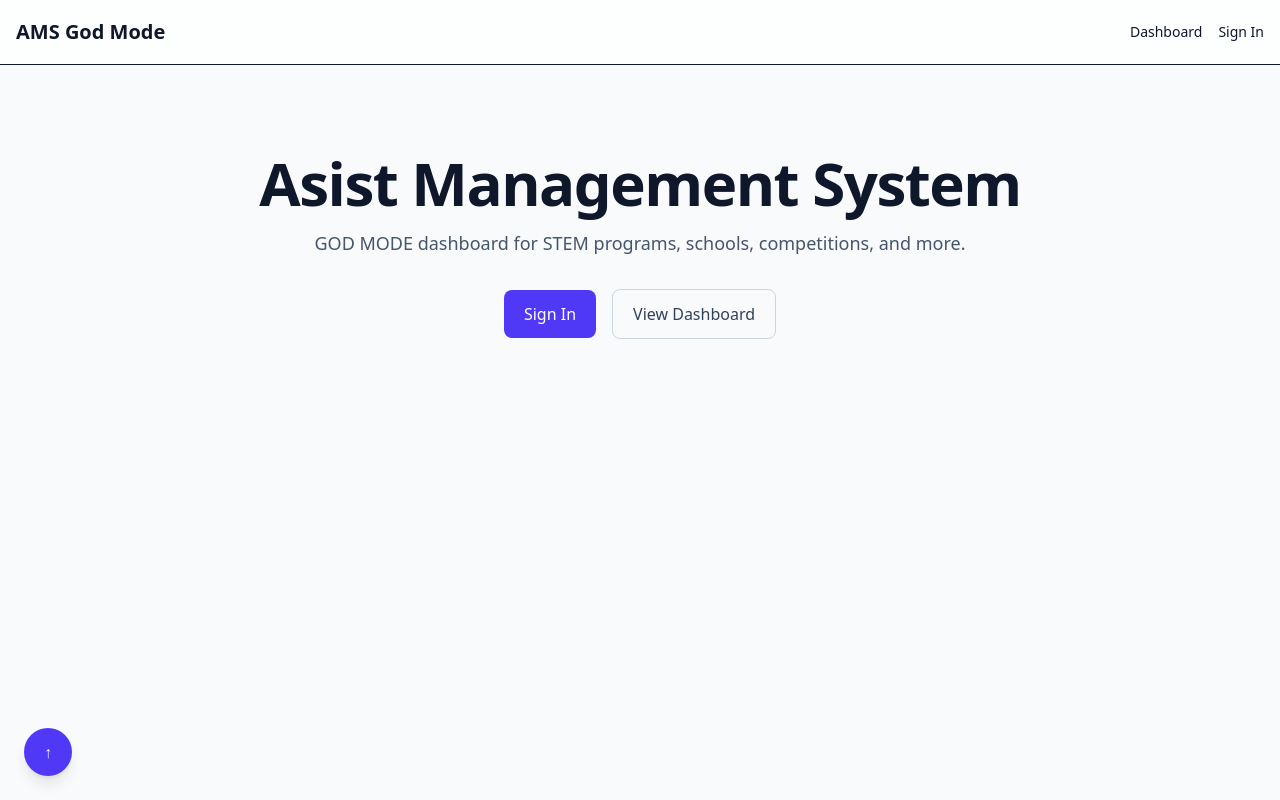
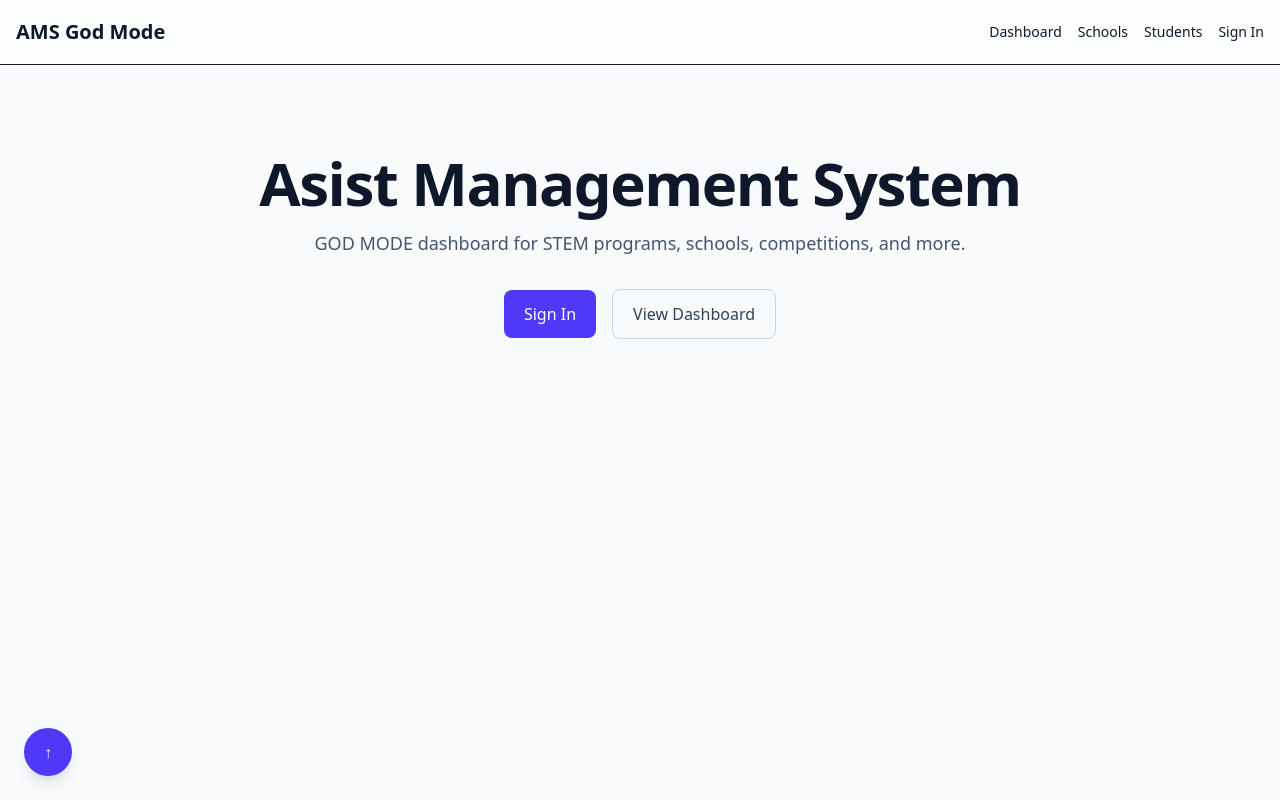
Before and after one commit to Biimwa/AMS, a Laravel app: page / in a window 1280 px wide. Run offline with Laravel 12, Linux system fonts and the light colour scheme; style sheets or scripts are compiled from the project's sources; parts of the project's set-up code (start-up, migrations or seed data) failed here and were passed over.

Commit message:
feat(godmode): add Schools and Students pages, routes, and navbar links; build passes

```diff
--- a/ams/resources/js/godmode/components/Navbar.vue
+++ b/ams/resources/js/godmode/components/Navbar.vue
@@ -4,6 +4,8 @@
       <router-link to="/" class="font-bold text-xl">AMS God Mode</router-link>
       <nav class="flex items-center gap-4 text-sm">
         <router-link to="/dashboard" class="hover:text-indigo-600">Dashboard</router-link>
+        <router-link to="/schools" class="hover:text-indigo-600">Schools</router-link>
+        <router-link to="/students" class="hover:text-indigo-600">Students</router-link>
         <router-link to="/login" class="hover:text-indigo-600">Sign In</router-link>
       </nav>
     </div>
--- /dev/null
+++ b/ams/resources/js/godmode/pages/Schools.vue
@@ -0,0 +1,14 @@
+<template>
+  <section>
+    <h1 class="text-2xl font-semibold">Schools</h1>
+    <p class="mt-2 text-slate-600">Manage schools and clubs.</p>
+    <div class="mt-6 grid gap-4 md:grid-cols-2 lg:grid-cols-3">
+      <div class="card">School list coming soon...</div>
+    </div>
+  </section>
+</template>
+
+<style scoped>
+@reference '../../../css/app.css';
+.card{ @apply p-6 bg-white rounded-xl shadow border border-slate-100; }
+</style>
--- /dev/null
+++ b/ams/resources/js/godmode/pages/Students.vue
@@ -0,0 +1,14 @@
+<template>
+  <section>
+    <h1 class="text-2xl font-semibold">Students</h1>
+    <p class="mt-2 text-slate-600">Manage students and enrollments.</p>
+    <div class="mt-6 grid gap-4 md:grid-cols-2 lg:grid-cols-3">
+      <div class="card">Student list coming soon...</div>
+    </div>
+  </section>
+</template>
+
+<style scoped>
+@reference '../../../css/app.css';
+.card{ @apply p-6 bg-white rounded-xl shadow border border-slate-100; }
+</style>
--- a/ams/resources/js/godmode/router.js
+++ b/ams/resources/js/godmode/router.js
@@ -2,11 +2,15 @@ import { createRouter, createWebHistory } from 'vue-router'
 import Home from './pages/Home.vue'
 import Login from './pages/Login.vue'
 import Dashboard from './pages/Dashboard.vue'
+import Schools from './pages/Schools.vue'
+import Students from './pages/Students.vue'
 
 const routes = [
   { path: '/', name: 'home', component: Home },
   { path: '/login', name: 'login', component: Login },
   { path: '/dashboard', name: 'dashboard', component: Dashboard },
+  { path: '/schools', name: 'schools', component: Schools },
+  { path: '/students', name: 'students', component: Students },
 ]
 
 const router = createRouter({
```
